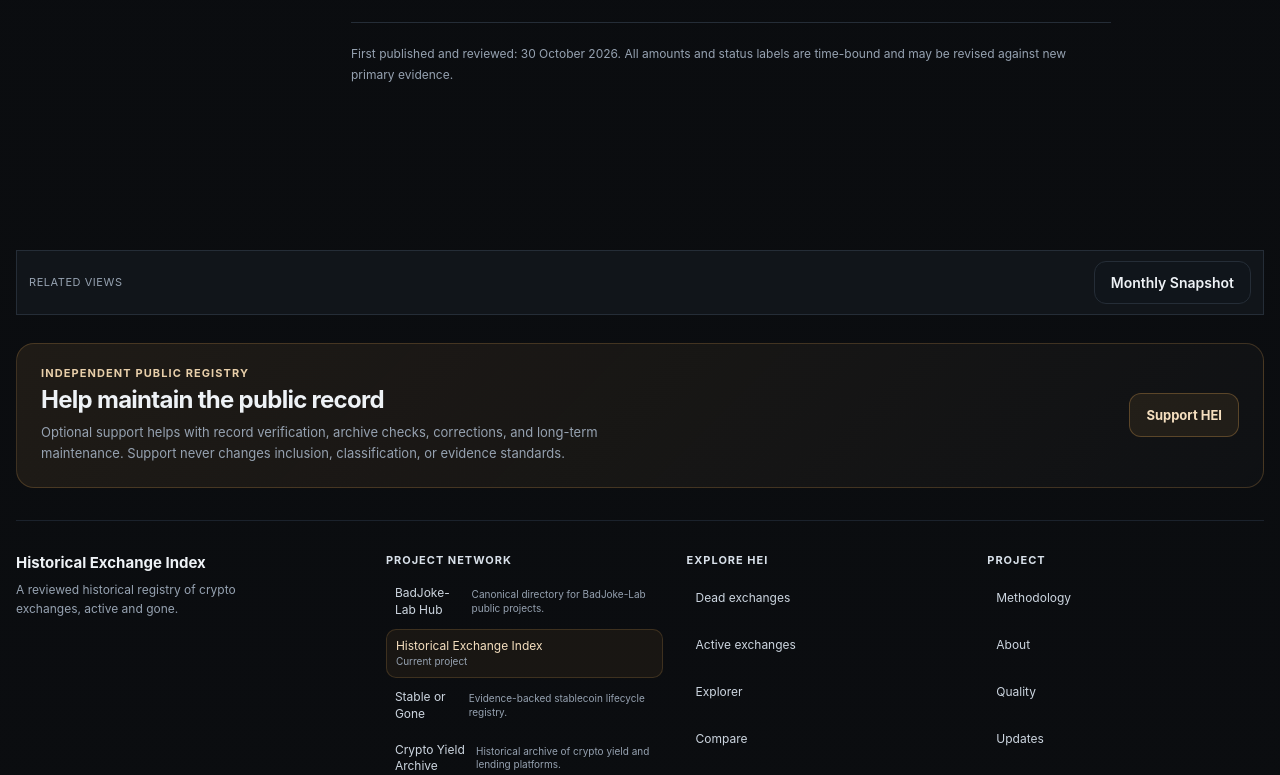
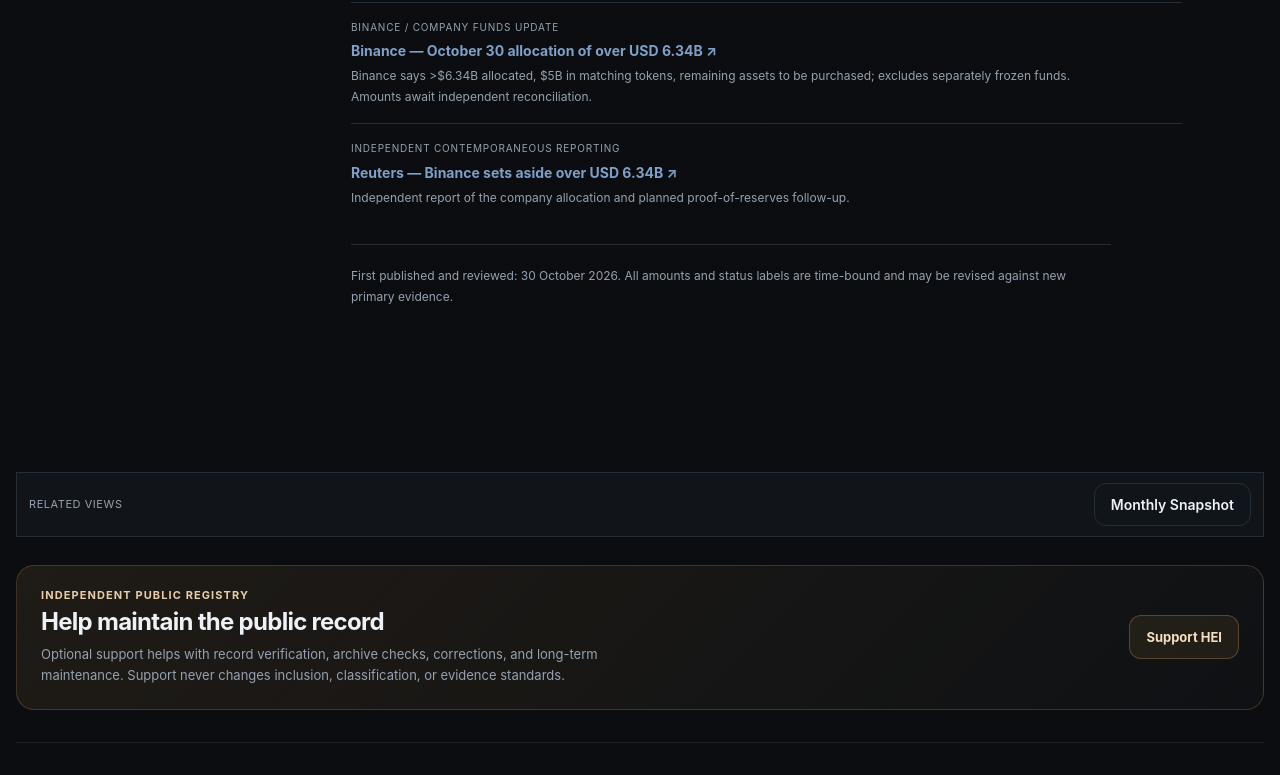
Before and after one commit to badjoke-lab/historical-exchange-index, a Next.js app: page /incidents/binance-2026-security-breach in a window 1280 px wide. Shown: the part 6818-7593 px from the top of the page. Built offline with nearby package versions, Linux system fonts and the light colour scheme; no server answers.

Commit message:
Add Binance and Reuters sources for updated corporate allocation figures

```diff
--- a/src/app/incidents/binance-2026-security-breach/page.tsx
+++ b/src/app/incidents/binance-2026-security-breach/page.tsx
@@ -74,6 +74,8 @@ const references = [
   { group: 'Binance / later operational clarification', name: 'Binance — Deposits operating normally during withdrawal pause', href: 'https://www.binance.com/en/square/post/10-30-2026-binance-deposits-are-no-longer-affected-pledges-to-cover-losses-related-to-the-incident-382683663031259', detail: 'Corrects the initial notice: deposits remained available; withdrawals paused pending security upgrades.' },
   { group: 'Binance Japan / primary', name: 'Binance Japan — October 30 client assets and service notice', href: 'https://prtimes.jp/main/html/rd/p/000000061.000126862.html', detail: 'Separated cold wallets and no observed direct client loss; precautionary crypto withdrawal pause.' },
   { group: 'Security intelligence / analysis', name: 'Elliptic — Analysis of suspected North Korean attribution', href: 'https://www.elliptic.co/insights/binance-largest-hack-in-history/', detail: 'Investigative attribution; not established as a final legal finding.' },
+  { group: 'Binance / company funds update', name: 'Binance — October 30 allocation of over USD 6.34B', href: 'https://www.binance.com/en/square/post/382843670823915', detail: 'Binance says >$6.34B allocated, $5B in matching tokens, remaining assets to be purchased; excludes separately frozen funds. Amounts await independent reconciliation.' },
+  { group: 'Independent contemporaneous reporting', name: 'Reuters — Binance sets aside over USD 6.34B', href: 'https://www.reuters.com/legal/transactional/binance-sets-aside-over-634-billion-cover-losses-attack-2026-10-30/', detail: 'Independent report of the company allocation and planned proof-of-reserves follow-up.' },
 
 ]
 
```
